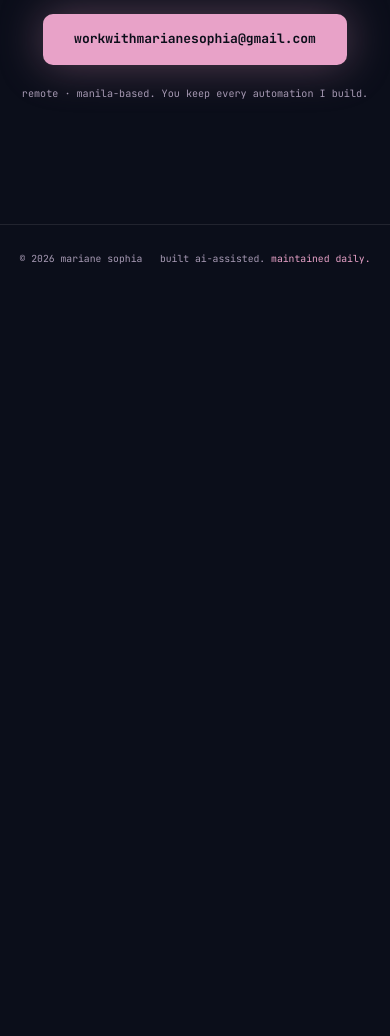
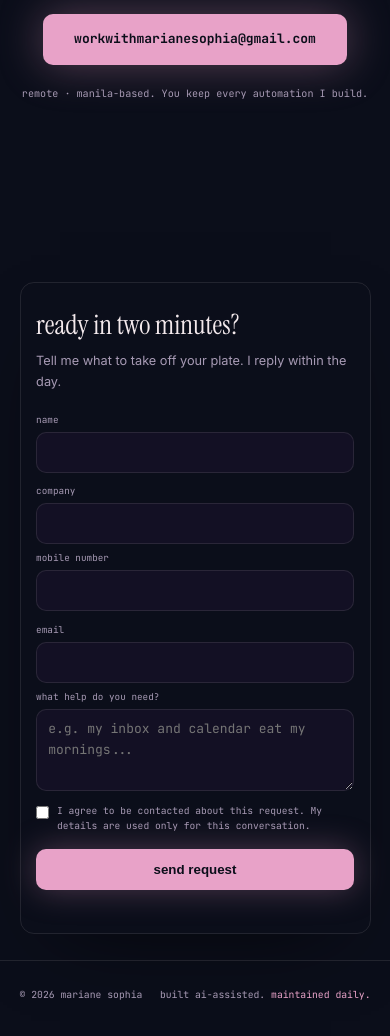
Before and after one commit to chis-keyk/portfolio, a plain HTML site: page index.html in a window 390 px wide. Shown: the part 6840-7876 px from the top of the page. Before the commit the page ends 7140 px from the top, so only its background shows below. Drawn offline with Linux system fonts and the light colour scheme.

Commit message:
add intake form section (name/company/mobile/email + free text + consent), apps-script wired (endpoint pending), mobile stacking fix

```diff
--- a/index.html
+++ b/index.html
@@ -200,6 +200,21 @@
       -webkit-mask-image:linear-gradient(#000 72%,transparent 100%);
       mask-image:linear-gradient(#000 72%,transparent 100%)}
   }
+
+  /* ── intake form ── */
+  .intake{padding:4.5rem 5vw 2rem}
+  .intake-card{max-width:52rem;margin:0 auto;background:var(--panel);border:1px solid var(--line);border-radius:18px;padding:2rem clamp(1.2rem,4vw,2.6rem) 2.2rem;box-shadow:0 30px 80px -40px rgba(0,0,0,.7)}
+  .intake h2{text-align:left;margin:0 0 .35rem}
+  .intake-lede{color:var(--dim);font-size:.98rem;margin:0 0 1.6rem}
+  .f-row.two{display:grid;grid-template-columns:1fr 1fr;gap:.9rem}
+  .intake label{display:flex;flex-direction:column;gap:.3rem;font-family:'JetBrains Mono',monospace;font-size:.72rem;color:var(--dim);margin-bottom:.9rem}
+  .intake input,.intake textarea{background:var(--bg2);border:1px solid var(--line);border-radius:10px;color:var(--ink);padding:.7rem .85rem;font:inherit;font-size:1rem;outline:none;transition:border-color .15s, box-shadow .15s}
+  .intake input:focus,.intake textarea:focus{border-color:rgba(180,122,154,.55);box-shadow:0 0 0 3px rgba(180,122,154,.12)}
+  .intake .f-consent{flex-direction:row;gap:.6rem;align-items:flex-start;font-size:.74rem;line-height:1.5;margin:1rem 0 1.2rem}
+  .intake .f-consent input{width:1.05rem;height:1.05rem;margin-top:.1rem;accent-color:#B47A9A}
+  .intake .f-send{width:100%;border:none}
+  .intake .f-note{min-height:1.2em;font-size:.75rem;color:var(--rose);margin:.7rem 0 0;text-align:center}
+
   @media(max-width:920px){
     header{grid-template-columns:1fr;padding-top:7rem;min-height:auto}
     .hero-visual{max-width:440px;margin:0 auto;padding-bottom:3rem}
@@ -228,6 +243,10 @@
       background:linear-gradient(180deg,rgba(110,95,199,.5),rgba(180,122,154,.25))}
     .about-split{grid-template-columns:1fr}
     .tools-grid{grid-template-columns:1fr}
+  }
+    .f-row.two{grid-template-columns:1fr;gap:.35rem}
+    .intake label{margin-bottom:.55rem}
+    .intake-card{padding:1.5rem 1.2rem 1.7rem;border-radius:14px}
   }
 </style>
 </head>
@@ -375,6 +394,33 @@
   <a class="mail" href="mailto:workwithmarianesophia@gmail.com">workwithmarianesophia@gmail.com</a>
   <p class="mono" style="color:var(--dim);font-size:.78rem;margin-top:1.6rem">remote · manila-based. You keep every automation I build.</p>
 </section>
+
+  <section class="intake" id="intake">
+    <div class="intake-card">
+      <h2>ready in two minutes?</h2>
+      <p class="intake-lede">Tell me what to take off your plate. I reply within the day.</p>
+      <form id="intake-form" autocomplete="on">
+        <div class="f-row two">
+          <label><span>name</span><input name="name" required maxlength="80"></label>
+          <label><span>company</span><input name="company" required maxlength="80"></label>
+        </div>
+        <div class="f-row two">
+          <label><span>mobile number</span><input name="mobile" type="tel" required maxlength="30"></label>
+          <label><span>email</span><input name="email" type="email" required maxlength="120"></label>
+        </div>
+        <label class="f-wide"><span>what help do you need?</span>
+          <textarea name="help" rows="3" required maxlength="600" placeholder="e.g. my inbox and calendar eat my mornings..."></textarea>
+        </label>
+        <label class="f-consent">
+          <input type="checkbox" name="consent" required>
+          <span>I agree to be contacted about this request. My details are used only for this conversation.</span>
+        </label>
+        <button class="btn-primary f-send" type="submit">send request</button>
+        <p class="f-note mono" aria-live="polite"></p>
+      </form>
+    </div>
+  </section>
+
 </main>
 
 <footer>
@@ -510,5 +556,23 @@
   })();
   </script>
 
+  <script>
+  /* intake form -> Apps Script Web App (set ENDPOINT after deploying script) */
+  (function(){
+    const form=document.getElementById('intake-form'); if(!form) return;
+    const ENDPOINT='__APPS_SCRIPT_URL__';
+    const note=form.querySelector('.f-note'); const btn=form.querySelector('.f-send');
+    form.addEventListener('submit',async e=>{
+      e.preventDefault();
+      if(ENDPOINT.includes('APPS_SCRIPT')){note.textContent='form not wired yet — email works meanwhile';return}
+      btn.disabled=true; const old=btn.textContent; btn.textContent='sending...';
+      try{
+        const data=Object.fromEntries(new FormData(form));
+        await fetch(ENDPOINT,{method:'POST',body:new URLSearchParams(data)});
+        form.innerHTML='<p style="font-size:1.15rem;margin:.4rem 0 1rem">✓ request sent — I reply within the day.</p><p style="color:var(--dim);font-size:.9rem">Urgent? workwithmarianesophia@gmail.com</p>';
+      }catch(err){ note.textContent='send failed — email me directly: workwithmarianesophia@gmail.com'; btn.disabled=false; btn.textContent=old; }
+    });
+  })();
+  </script>
 </body>
 </html>
```
